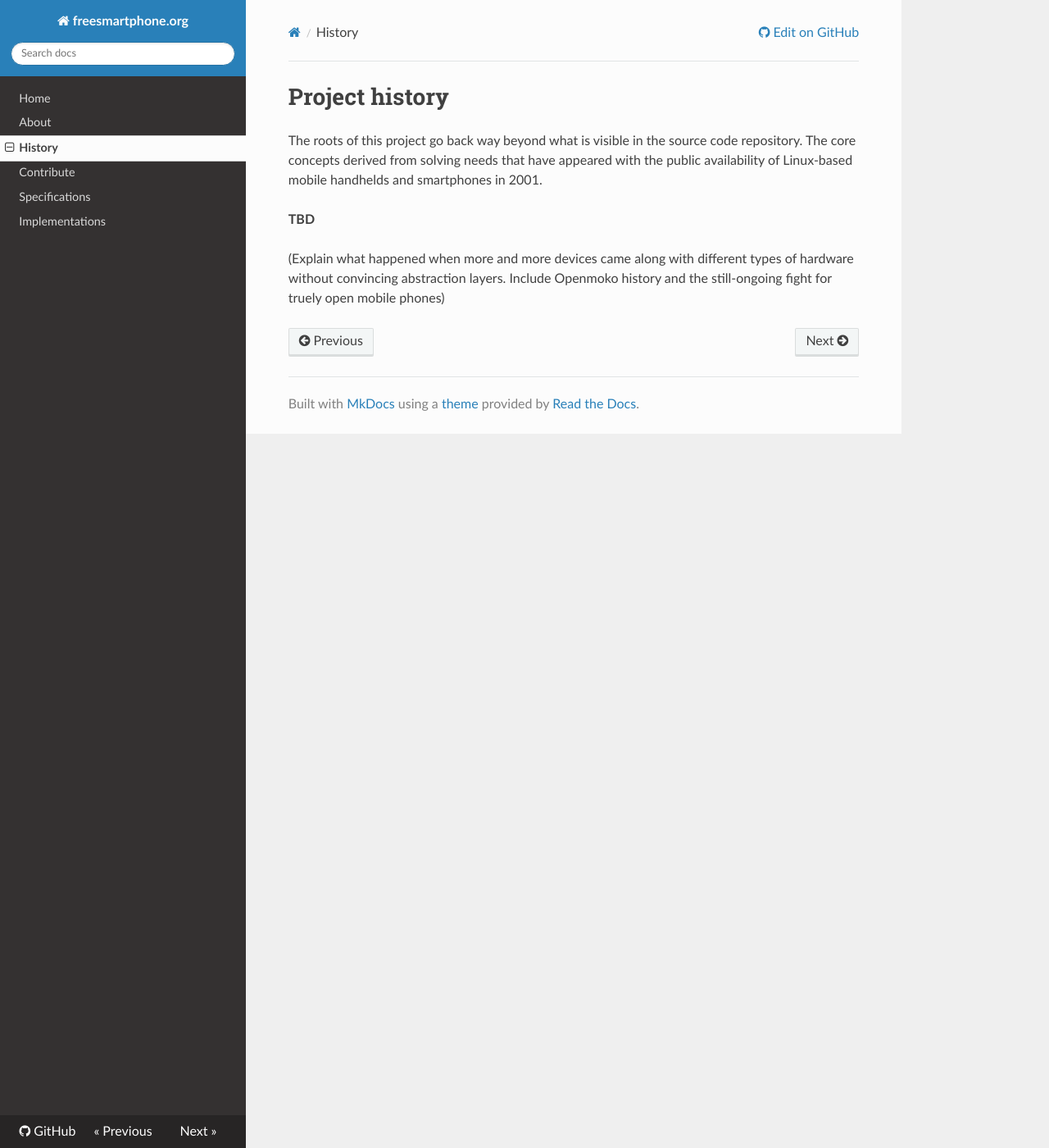
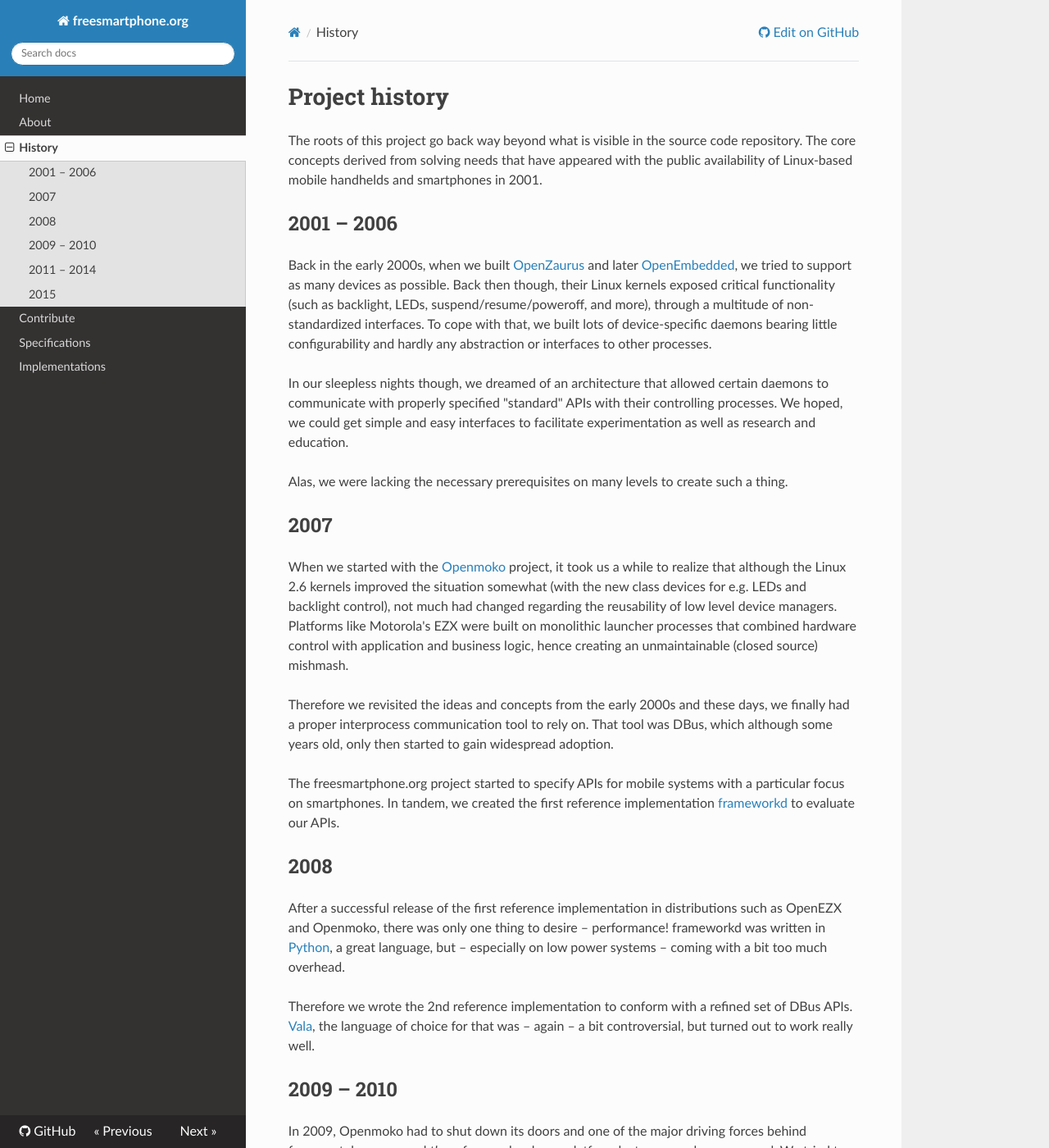
Before and after one commit to freesmartphone/freesmartphone.github.io, an MkDocs documentation site: the page built from docs/history.md, in a window 1280 px wide and 1400 px high. Shown: the whole window at 82% size. Built offline with MkDocs 1.6.1, drawn with Linux system fonts in a browser that asks for light colours; nearby versions of some CDN libraries; old or Windows-style settings are respelled for this version of MkDocs; some of the changed text lies outside the part shown.

Commit message:
add up on the history

```diff
--- a/docs/history.md
+++ b/docs/history.md
@@ -2,6 +2,44 @@
 
 The roots of this project go back way beyond what is visible in the source code repository. The core concepts derived from solving needs that have appeared with the public availability of Linux-based mobile handhelds and smartphones in 2001.
 
-**TBD**
+## 2001 – 2006
 
-(Explain what happened when more and more devices came along with different types of hardware without convincing abstraction layers. Include Openmoko history and the still-ongoing fight for truely open mobile phones)
+Back in the early 2000s, when we built [OpenZaurus](http://www.openzaurus.org) and later [OpenEmbedded](http://www.openembedded.org), we tried to support as many devices as possible. Back then though, their Linux kernels exposed critical functionality (such as backlight, LEDs, suspend/resume/poweroff, and more), through a multitude of non-standardized interfaces. To cope with that, we built lots of device-specific daemons bearing little configurability and hardly any abstraction or interfaces to other processes.
+
+In our sleepless nights though, we dreamed of an architecture that allowed certain daemons to communicate with properly specified "standard" APIs with their controlling processes. We hoped, we could get simple and easy interfaces to facilitate experimentation as well as research and education.
+
+Alas, we were lacking the necessary prerequisites on many levels to create such a thing.
+
+## 2007
+
+When we started with the [Openmoko](http://www.openmoko.org) project, it took us a while to realize that although the Linux 2.6 kernels improved the situation somewhat (with the new class devices for e.g. LEDs and backlight control), not much had changed regarding the reusability of low level device managers. Platforms like Motorola's EZX were built on monolithic launcher processes that combined hardware control with application and business logic, hence creating an unmaintainable (closed source) mishmash.
+
+Therefore we revisited the ideas and concepts from the early 2000s and these days, we finally had a proper interprocess communication tool to rely on. That tool was DBus, which although some years old, only then started to gain widespread adoption.
+
+The freesmartphone.org project started to specify APIs for mobile systems with a particular focus on smartphones. In tandem, we created the first reference implementation [frameworkd](https://github.com/freesmartphone/framework) to evaluate our APIs.
+
+## 2008
+
+After a successful release of the first reference implementation in distributions such as OpenEZX and Openmoko, there was only one thing to desire – performance! frameworkd was written in [Python](http://www.python.org), a great language, but – especially on low power systems – coming with a bit too much overhead.
+
+Therefore we wrote the 2nd reference implementation to conform with a refined set of DBus APIs. [Vala](http://www.vala-project.org), the language of choice for that was – again – a bit controversial, but turned out to work really well.
+
+## 2009 – 2010
+
+In 2009, Openmoko had to shut down its doors and one of the major driving forces behind freesmartphone.org and _the_ reference hardware platform lost more and more ground. We tried to bring FSO on other hardware platforms, such as HTC, Nokia N900, and Palm Pre, but due to the closed nature and the time-consuming reverse engineering process, we never got far enough that we could advertise any of those devices as fully working with our FSO middleware.
+
+## 2011 – 2014
+
+2011 brought even more problems for FSO: The wide spread distribution of low-cost (extremely closed source) Android handsets steered many contributors and potential users away from open alternatives, such as ours.
+
+With HP killing WebOS and Nokia pulling all their resources out of open source (see also [this article](http://www.vanille.de/it-has-seen-a-crazy-year/), most of our potential target platforms went completely unsupported. Many people were frustrated and lost interest.
+
+With my doughter Lara Marie being born in July, FSO temporarily lost its creator and main author – for something like over three years.
+
+Not much happened apart from improved support for a bunch of new (half open, reverse engineered) devices during these years.
+
+## 2015
+
+In 2015, I came back. Having spend the last years mostly with iOS, I finally started revitalizing the freesmartphone.org initiative. (In a purely coincidental happening, the server on which we hosted freesmartphone.org shut down, thus I *had* to act).
+
+I'm looking out for new potential hardware platforms, for funding, and for contributions. Until then, I'm working on improving the documentation, fixing bugs, lowering the barrier of entry (read: dependency hell), and checking what comes along.
```
Also changed, not shown: site/history/index.html.
